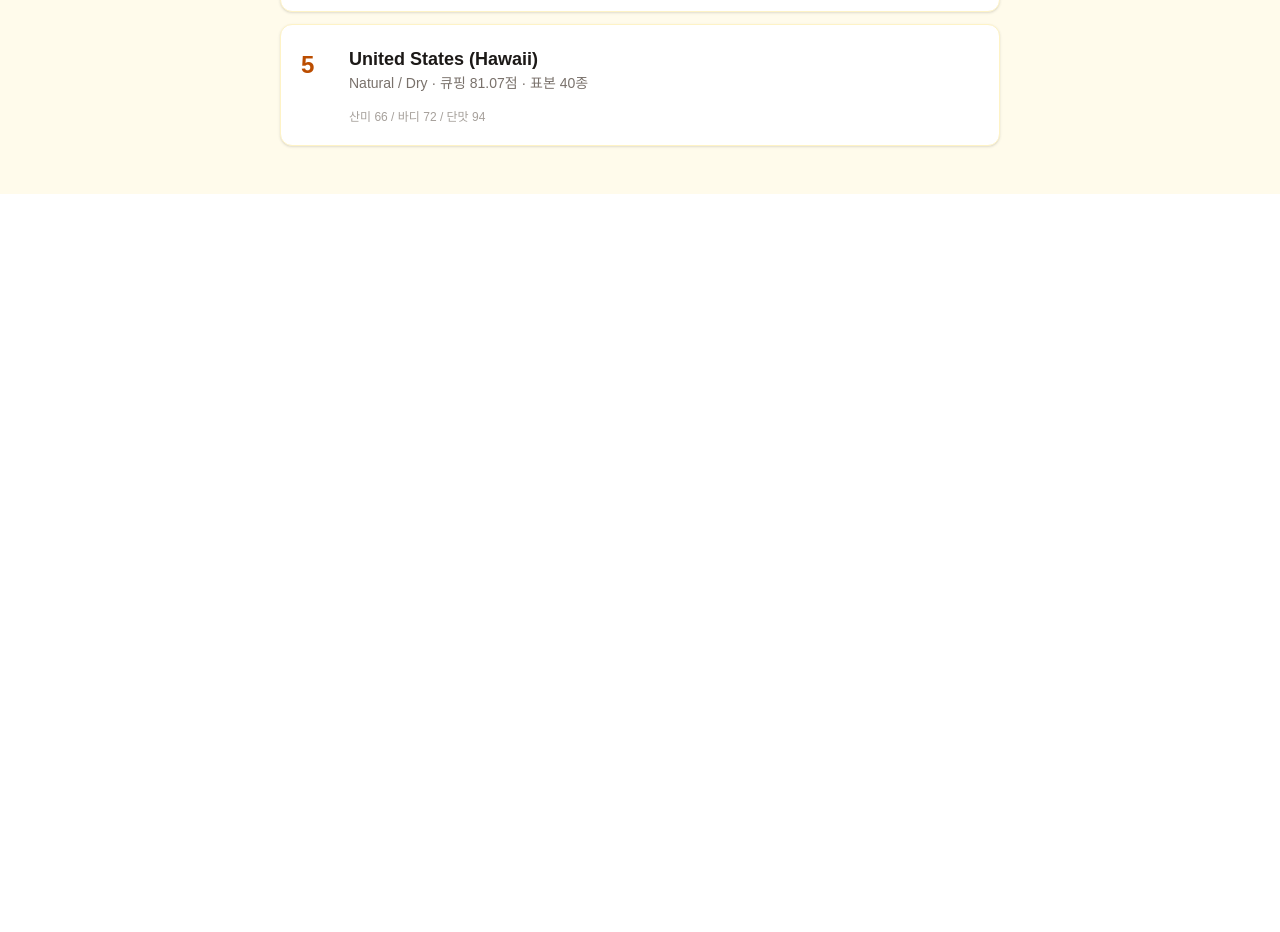
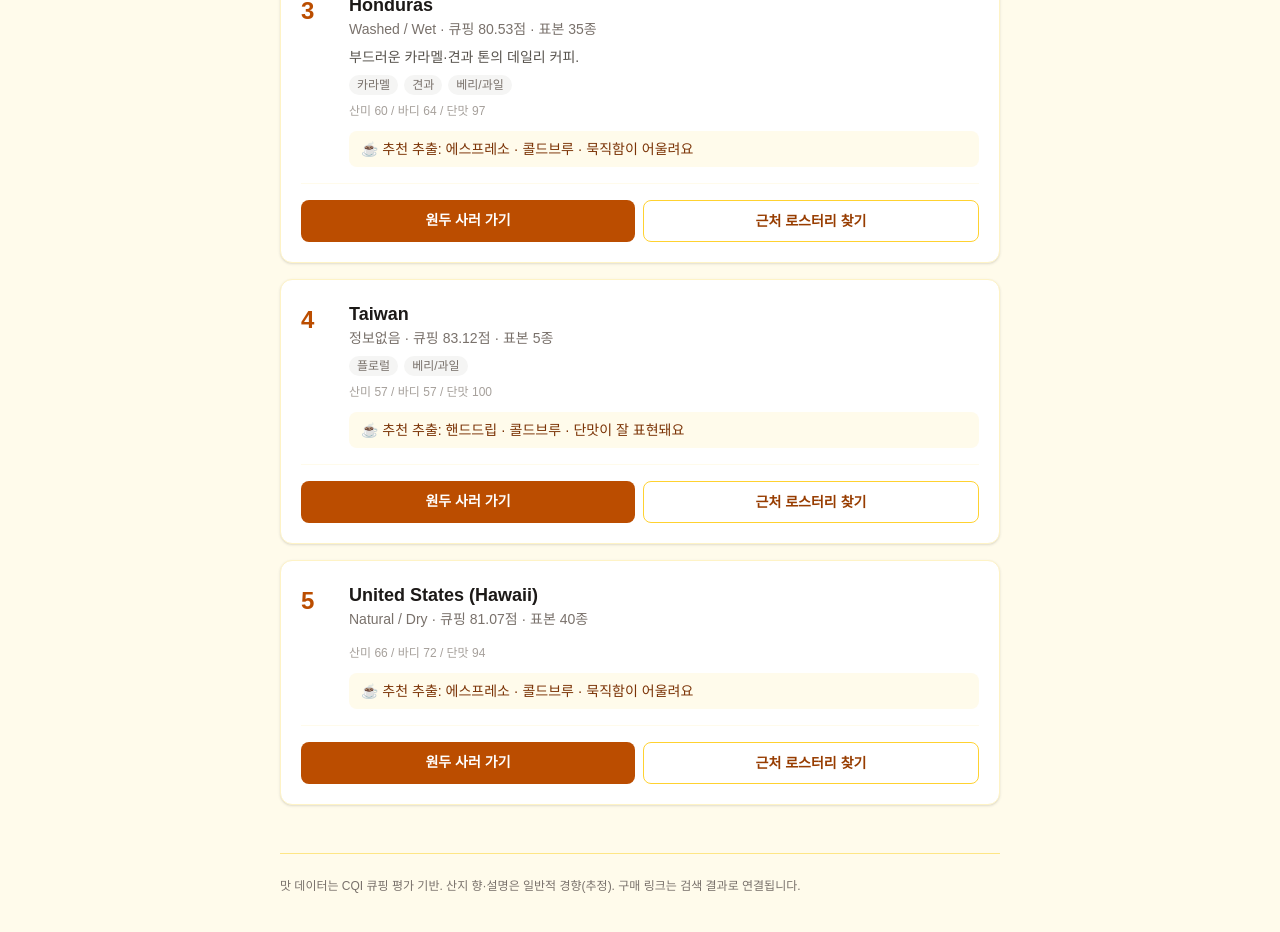
Before and after one commit to kyh30628-del/coffee_lab, a Next.js app in the folder web/: page /taste in a window 1280 px wide. Shown: the part 1240-2172 px from the top of the page. Before the commit the page ends 1434 px from the top, so only its background shows below. Built offline with nearby package versions, Linux system fonts and the light colour scheme.

Commit message:
feat: B2C 구매 연결 - 산지 설명/추출 추천 + 구매처(네이버쇼핑/카카오맵) 링크

```diff
--- a/web/app/taste/page.tsx
+++ b/web/app/taste/page.tsx
@@ -15,6 +15,35 @@ const AXES = [
 ];
 
 const FAMILIES = ["플로럴", "베리/과일", "시트러스", "초콜릿", "견과", "카라멜", "스파이스/허브", "어시/흙내음"];
+
+// 산지 한 줄 설명 (일반적 경향, 추정)
+const ORIGIN_NOTE: Record<string, string> = {
+  Ethiopia: "커피의 고향. 화사한 꽃향과 베리, 밝은 산미가 특징.",
+  Kenya: "강렬한 베리·토마토 같은 산미와 묵직한 바디의 균형.",
+  Colombia: "균형 잡힌 클래식한 맛. 카라멜 단맛과 부드러운 산미.",
+  Brazil: "초콜릿·견과 중심의 묵직하고 달콤한 바디. 에스프레소 베이스로 인기.",
+  Guatemala: "초콜릿과 은은한 스파이스, 풍부한 바디.",
+  "Costa Rica": "깔끔한 시트러스 산미와 단정한 단맛.",
+  Honduras: "부드러운 카라멜·견과 톤의 데일리 커피.",
+  Indonesia: "흙내음과 허브, 묵직한 바디의 개성 강한 맛.",
+  Rwanda: "베리와 꽃향의 산뜻한 아프리카 커피.",
+  Guatemala_default: "",
+};
+
+// 6축 프로파일 → 추출 추천
+function brewFor(b: Bean): string {
+  if (b.acidity >= 0.6 && b.body < 0.6) return "핸드드립 · 깔끔하게 산미를 살려요";
+  if (b.body >= 0.6) return "에스프레소 · 콜드브루 · 묵직함이 어울려요";
+  if (b.sweetness >= 0.6) return "핸드드립 · 콜드브루 · 단맛이 잘 표현돼요";
+  return "핸드드립 · 가장 무난하게 즐길 수 있어요";
+}
+
+function originNote(origin: string): string {
+  for (const key of Object.keys(ORIGIN_NOTE)) {
+    if (origin.toLowerCase().includes(key.toLowerCase())) return ORIGIN_NOTE[key];
+  }
+  return "";
+}
 
 export default function TastePage() {
   const [beans, setBeans] = useState<Bean[]>([]);
@@ -52,7 +81,7 @@ export default function TastePage() {
         <header className="mb-10">
           <h1 className="text-3xl font-bold tracking-tight">취향 원두 추천</h1>
           <p className="text-stone-600 mt-2 text-sm">
-            취향과 선호하는 향을 고르면 CQI 관능 데이터 기반으로 맞는 원두를 추천합니다.
+            취향과 선호 향을 고르면 CQI 관능 데이터 기반으로 맞는 원두를 추천하고, 구매처까지 연결합니다.
           </p>
         </header>
 
@@ -70,9 +99,7 @@ export default function TastePage() {
                 className="w-full accent-amber-700"
               />
               <div className="flex justify-between text-xs text-stone-400 mt-1">
-                <span>약함</span>
-                <span>{Math.round(pref[a.key] * 100)}</span>
-                <span>강함</span>
+                <span>약함</span><span>{Math.round(pref[a.key] * 100)}</span><span>강함</span>
               </div>
             </div>
           ))}
@@ -84,10 +111,8 @@ export default function TastePage() {
             {FAMILIES.map((f) => (
               <button key={f} onClick={() => toggleFam(f)}
                 className={`px-3 py-1.5 rounded-full text-sm border transition-colors ${
-                  fams.includes(f)
-                    ? "bg-amber-700 text-white border-amber-700"
-                    : "bg-white text-stone-600 border-amber-200 hover:border-amber-400"
-                }`}>
+                  fams.includes(f) ? "bg-amber-700 text-white border-amber-700"
+                  : "bg-white text-stone-600 border-amber-200 hover:border-amber-400"}`}>
                 {f}
               </button>
             ))}
@@ -99,35 +124,58 @@ export default function TastePage() {
             추천 원두 {ranked.length > 0 ? `(상위 ${ranked.length})` : ""}
           </h2>
           {ranked.length === 0 ? (
-            <p className="text-stone-500 text-sm">
-              데이터 로딩 중... 안 뜨면 data-engine에서 export_beans.py 실행을 확인하세요.
-            </p>
+            <p className="text-stone-500 text-sm">데이터 로딩 중...</p>
           ) : (
-            <div className="space-y-3">
-              {ranked.map((b, i) => (
+            <div className="space-y-4">
+              {ranked.map((b, i) => {
+                const note = originNote(b.origin);
+                const q = encodeURIComponent(`${b.origin} 원두`);
+                const naver = `https://search.shopping.naver.com/search/all?query=${q}`;
+                const kakao = `https://map.kakao.com/?q=${encodeURIComponent("로스터리 " + b.origin)}`;
+                return (
                   <div key={`${b.origin}-${b.process}`}
-                     className="bg-white rounded-xl p-5 border border-amber-100 shadow-sm flex items-start gap-4">
+                       className="bg-white rounded-xl p-5 border border-amber-100 shadow-sm">
+                    <div className="flex items-start gap-4">
                       <div className="text-2xl font-bold text-amber-700 w-8 pt-1">{i + 1}</div>
                       <div className="flex-1">
                         <div className="font-semibold text-lg">{b.origin}</div>
                         <div className="text-stone-500 text-sm">{b.process} · 큐핑 {b.cup_total}점 · 표본 {b.samples}종</div>
+                        {note && <p className="text-sm text-stone-600 mt-2">{note}</p>}
                         <div className="flex flex-wrap gap-1.5 mt-2">
                           {(b.flavors ?? []).map((f) => (
                             <span key={f} className={`text-xs px-2 py-0.5 rounded-full ${
-                          b.matched.includes(f) ? "bg-amber-200 text-amber-900 font-semibold" : "bg-stone-100 text-stone-500"
-                        }`}>{f}</span>
+                              b.matched.includes(f) ? "bg-amber-200 text-amber-900 font-semibold" : "bg-stone-100 text-stone-500"}`}>{f}</span>
                           ))}
                         </div>
                         <div className="text-xs text-stone-400 mt-2">
                           산미 {Math.round(b.acidity*100)} / 바디 {Math.round(b.body*100)} / 단맛 {Math.round(b.sweetness*100)}
                           {b.matchCount > 0 && <span className="text-amber-700"> · 선호 향 {b.matchCount}개 일치</span>}
                         </div>
+                        <div className="mt-3 text-sm text-amber-900 bg-amber-50 rounded-lg px-3 py-2">
+                          ☕ 추천 추출: {brewFor(b)}
                         </div>
                       </div>
-              ))}
+                    </div>
+                    <div className="flex gap-2 mt-4 pt-4 border-t border-amber-50">
+                      <a href={naver} target="_blank" rel="noopener noreferrer"
+                         className="flex-1 text-center bg-amber-700 text-white rounded-lg py-2.5 text-sm font-semibold hover:bg-amber-800 transition-colors">
+                        원두 사러 가기
+                      </a>
+                      <a href={kakao} target="_blank" rel="noopener noreferrer"
+                         className="flex-1 text-center bg-white border border-amber-300 text-amber-800 rounded-lg py-2.5 text-sm font-semibold hover:border-amber-500 transition-colors">
+                        근처 로스터리 찾기
+                      </a>
+                    </div>
+                  </div>
+                );
+              })}
             </div>
           )}
         </section>
+
+        <footer className="mt-12 pt-6 border-t border-amber-200 text-xs text-stone-500">
+          맛 데이터는 CQI 큐핑 평가 기반. 산지 향·설명은 일반적 경향(추정). 구매 링크는 검색 결과로 연결됩니다.
+        </footer>
       </div>
     </main>
   );
--- a/web/public/data/cost.json
+++ b/web/public/data/cost.json
@@ -1,5 +1,5 @@
 {
-  "generated_at": "2026-06-03T17:41:47",
+  "generated_at": "2026-06-03T18:00:03",
   "inputs": {
     "coffee_c_usd_lb": 2.592,
     "coffee_c_date": "2026-06-02",
```
Lines whose indentation alone changed are shown as unchanged.
